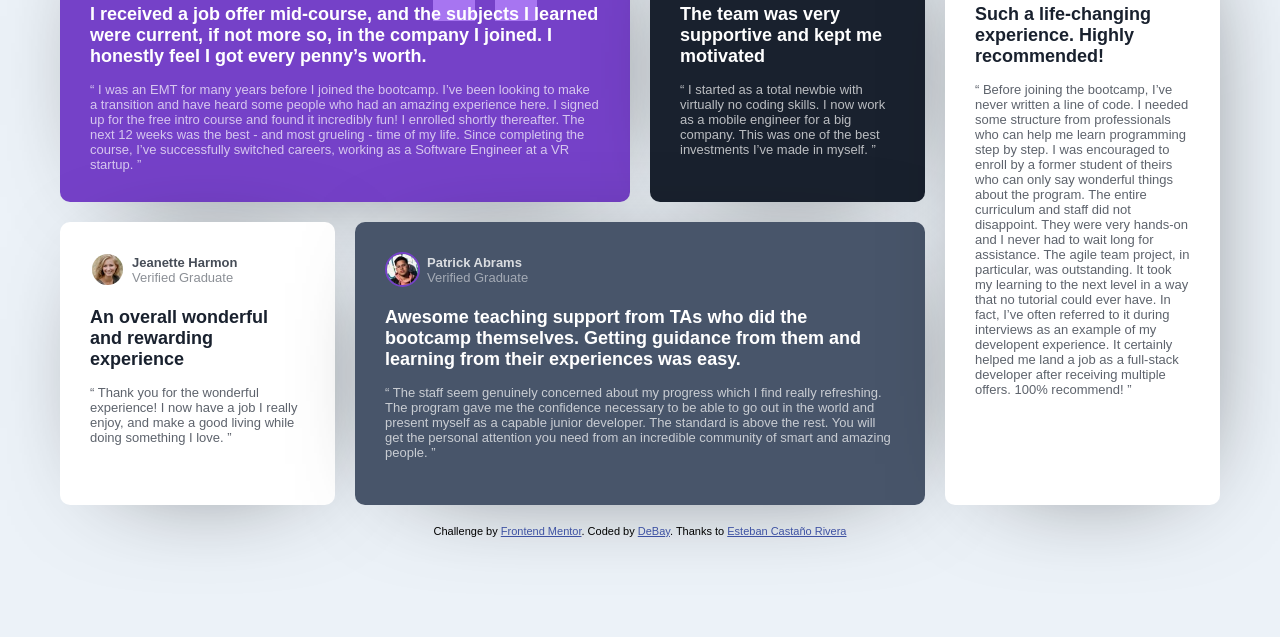
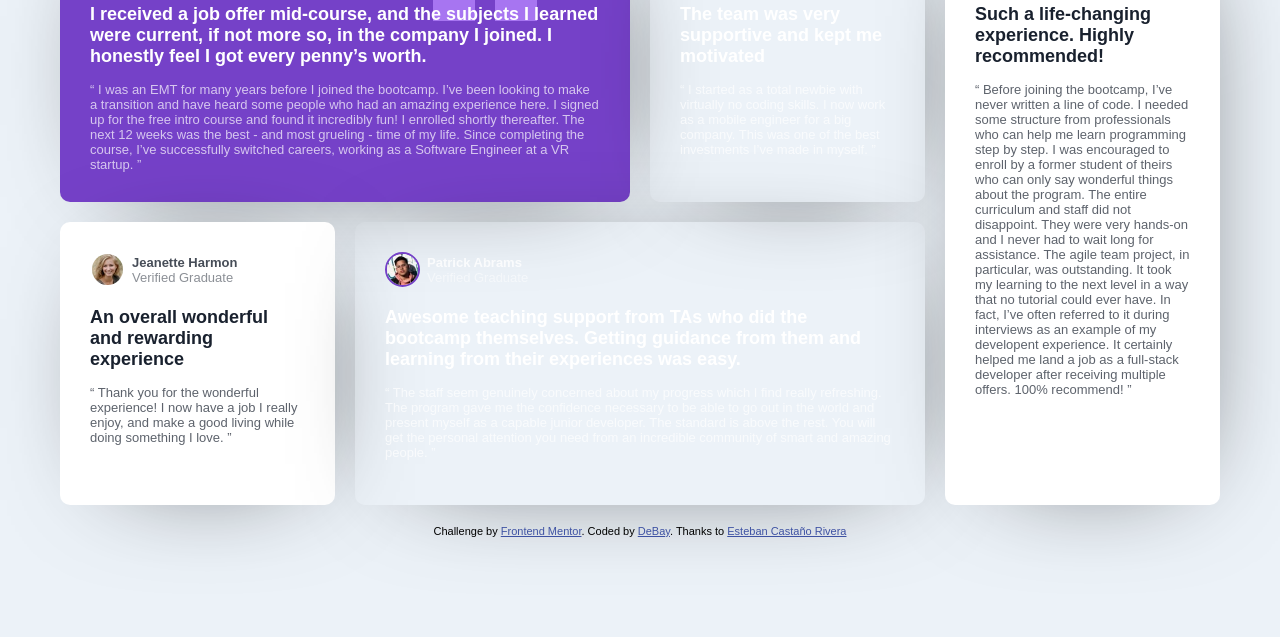
Before and after one commit to adebayus/Testimonials-grid-section-main, a plain HTML site: page index.html in a window 1280 px wide. Shown: the part 201-838 px from the top of the page. Drawn offline with Linux system fonts and the light colour scheme.

Commit message:
change color grid

```diff
--- a/index.css
+++ b/index.css
@@ -153,7 +153,7 @@ body{
 
 
 .item2{
-    background-color:var(--Very-dark-blackish-blue);
+    background-color:var(--Very-dark-grayish-blue-blue);
 
 }
 .item3{
@@ -162,7 +162,7 @@ body{
 .item4{
     grid-column: 2/4;
     grid-row: 2;
-    background-color: var(--Very-dark-grayish-blue);
+    background-color: var(--Very-dark-blackish-blue-blue);
 }
 .item5{
     background-color: var(--White);
```
